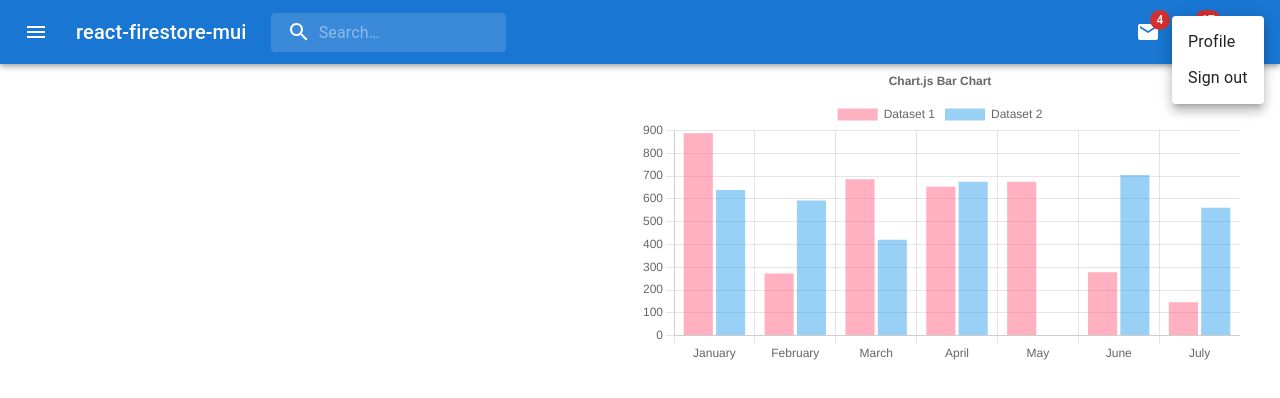
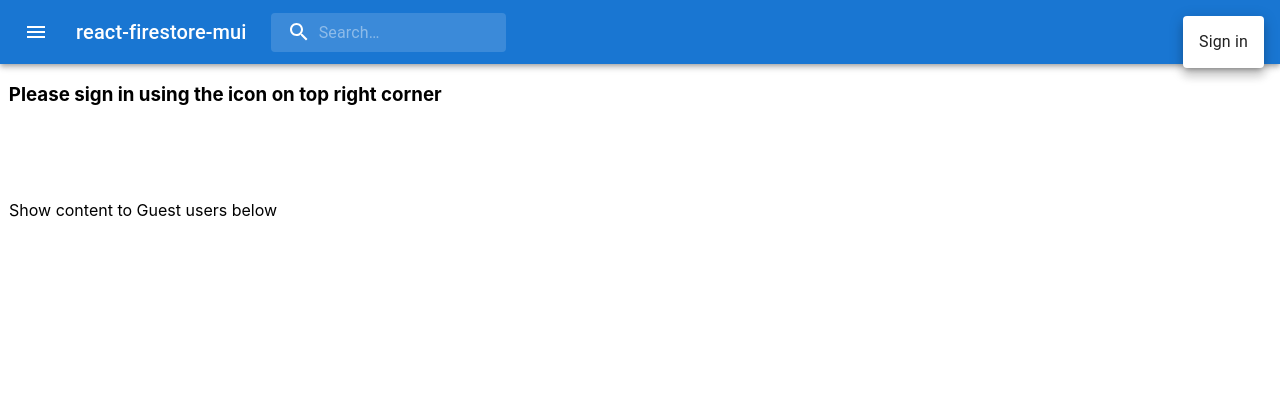
Before and after one commit to Ananthnbhat/react-firestore-charts, a React (Create React App) app: page / in a window 1280 px wide. Both pictures are taken after a click on the button 1244 px from the left and 32 px from the top of the page. Shown: the top 398 px of the page. Built offline with nearby package versions, Linux system fonts and the light colour scheme; no server answers; the database is empty.

Commit message:
sign out implementation

```diff
--- a/src/App.js
+++ b/src/App.js
@@ -5,8 +5,11 @@ import Header from './components/Header';
 import { collection, setDoc, doc, getDocs, getDoc } from "firebase/firestore";
 import { db } from './firebase';
 import { DoughnutGraph, BarGraph } from './components/Graphs'
+import { getAuth } from 'firebase/auth'
 
 function App() {
+
+  const auth = getAuth();
 
   const [state, dispatch] = useReducer(
     (state, action) => ({
@@ -37,7 +40,7 @@ function App() {
   return (
     <div className="app">
       <Header />
-      <div className='graph-separator'>
+      {auth.currentUser ? <div className='graph-separator'>
         <div className='doughnut-parent'>
           <DoughnutGraph labels={state.labels} datasets={state.datasets} />
         </div>
@@ -45,6 +48,16 @@ function App() {
           <BarGraph />
         </div>
       </div>
+        :
+        <>
+          {/* Improve below tags */}
+          <h3>&nbsp;&nbsp;Please sign in using the icon on top right corner</h3>
+          <br />
+          <br />
+          <br />
+          <p>&nbsp;&nbsp;Show content to Guest users below</p>
+        </>}
+
     </div>
   );
 }
--- a/src/components/Header.js
+++ b/src/components/Header.js
@@ -15,6 +15,7 @@ import AccountCircle from '@mui/icons-material/AccountCircle';
 import MailIcon from '@mui/icons-material/Mail';
 import NotificationsIcon from '@mui/icons-material/Notifications';
 import MoreIcon from '@mui/icons-material/MoreVert';
+import { getAuth, signOut } from 'firebase/auth';
 
 const Search = styled('div')(({ theme }) => ({
     position: 'relative',
@@ -57,6 +58,9 @@ const StyledInputBase = styled(InputBase)(({ theme }) => ({
 }));
 
 export default function Header() {
+
+    const auth = getAuth();
+
     const [anchorEl, setAnchorEl] = React.useState(null);
     const [mobileMoreAnchorEl, setMobileMoreAnchorEl] = React.useState(null);
 
@@ -78,6 +82,11 @@ export default function Header() {
 
     const handleSignOut = () => {
         //signout
+        signOut(auth).then(() => {
+            // Sign-out successful.
+        }).catch((error) => {
+            // An error happened.
+        });
         setAnchorEl(null);
         handleMobileMenuClose();
     }
@@ -103,8 +112,14 @@ export default function Header() {
             open={isMenuOpen}
             onClose={handleMenuClose}
         >
+            {auth.currentUser ?
+                <>
                     <MenuItem onClick={handleMenuClose}>Profile</MenuItem>
                     <MenuItem onClick={handleSignOut}>Sign out</MenuItem>
+                </>
+                : <MenuItem onClick={handleSignOut}>Sign in</MenuItem>
+            }
+
         </Menu>
     );
 
@@ -192,6 +207,7 @@ export default function Header() {
                     </Search>
                     <Box sx={{ flexGrow: 1 }} />
                     <Box sx={{ display: { xs: 'none', md: 'flex' } }}>
+                        {auth.currentUser ? <>
                             <IconButton size="large" aria-label="show 4 new mails" color="inherit">
                                 <Badge badgeContent={4} color="error">
                                     <MailIcon />
@@ -206,6 +222,8 @@ export default function Header() {
                                     <NotificationsIcon />
                                 </Badge>
                             </IconButton>
+                        </> : <></>}
+
                         <IconButton
                             size="large"
                             edge="end"
```
Lines whose indentation alone changed are shown as unchanged.
